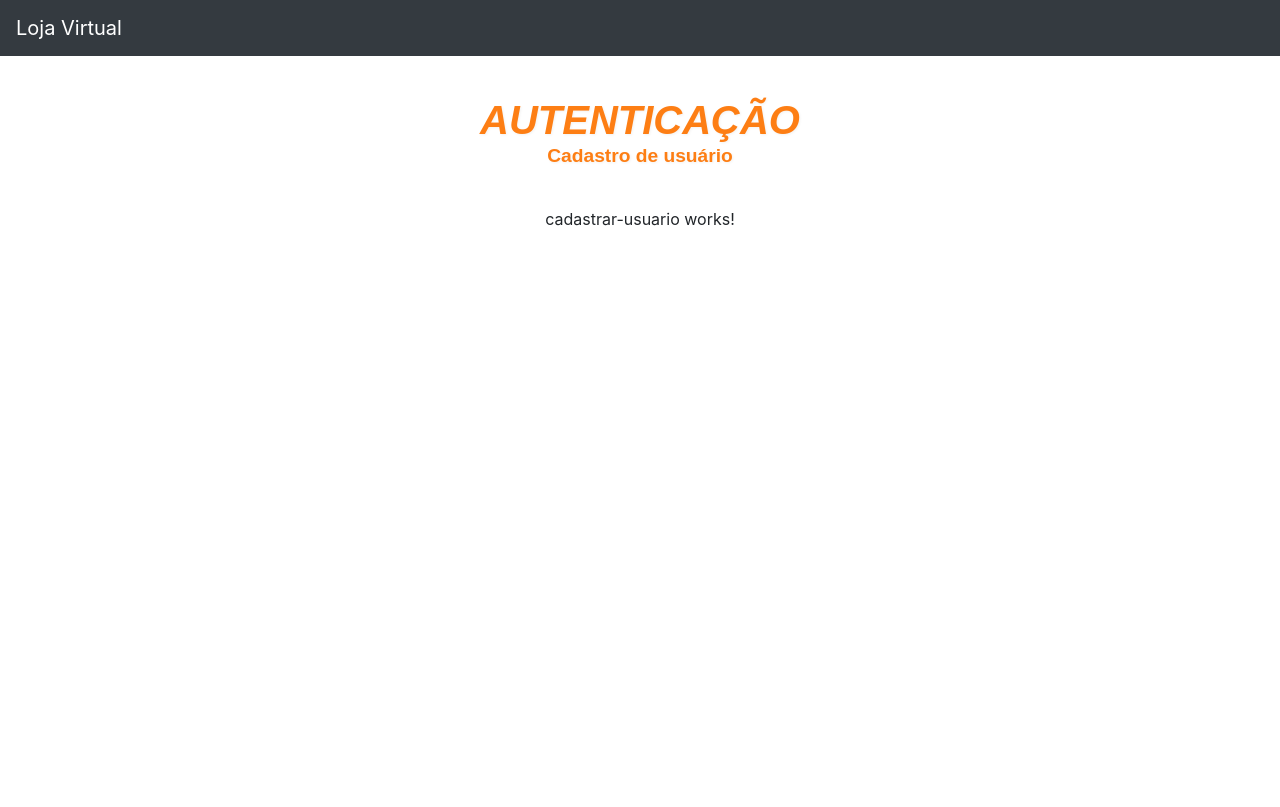
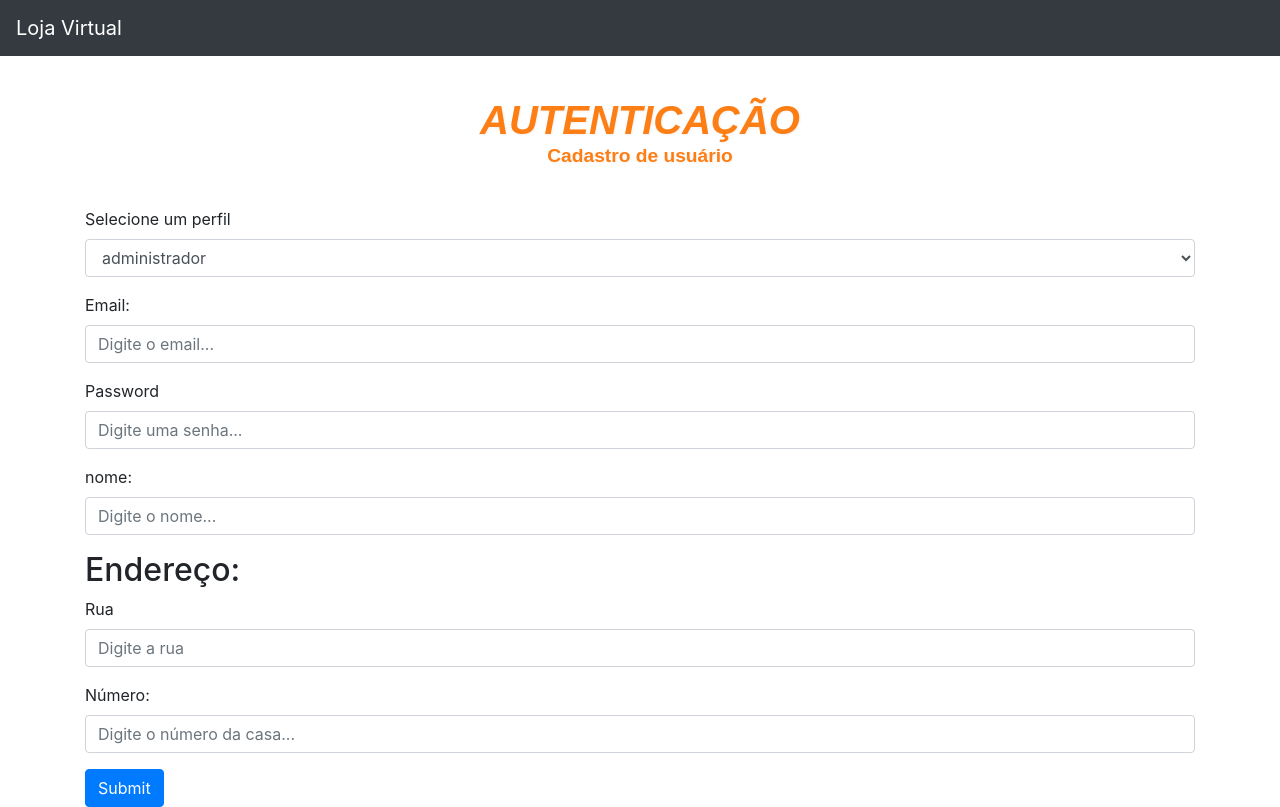
Before and after one commit to adrianlemess/lojaDeCarros, an Angular app: page /cadastrar-usuario in a window 1280 px wide. Built offline with nearby package versions, Linux system fonts and the light colour scheme.

Commit message:
ultimas atualizações

```diff
--- a/src/app/admin/admin.module.ts
+++ b/src/app/admin/admin.module.ts
@@ -5,6 +5,7 @@ import { ListarClientesComponent } from './listar-clientes/listar-clientes.compo
 import { DetalhesClienteComponent } from './detalhes-cliente/detalhes-cliente.component';
 import { AdminRoutingModule } from './admin-routing.module';
 import { SharedModule } from '../shared/shared.module';
+import { FormsModule, ReactiveFormsModule } from '../../../node_modules/@angular/forms';
 
 @NgModule({
   imports: [
--- a/src/app/authentication/authentication.module.ts
+++ b/src/app/authentication/authentication.module.ts
@@ -3,7 +3,7 @@ import { CommonModule } from '@angular/common';
 import { LoginComponent } from './login/login.component';
 import { CadastrarUsuarioComponent } from './cadastrar-usuario/cadastrar-usuario.component';
 import { SharedModule } from '../shared/shared.module';
-import { FormsModule } from '@angular/forms';
+import { FormsModule, ReactiveFormsModule } from '@angular/forms';
 import { RouterModule } from '../../../node_modules/@angular/router';
 
 @NgModule({
@@ -11,7 +11,8 @@ import { RouterModule } from '../../../node_modules/@angular/router';
     CommonModule,
     SharedModule,
     FormsModule,
-    RouterModule
+    RouterModule,
+    ReactiveFormsModule
   ],
   declarations: [LoginComponent, CadastrarUsuarioComponent],
   exports: [LoginComponent, CadastrarUsuarioComponent]
--- a/src/app/authentication/cadastrar-usuario/cadastrar-usuario.component.html
+++ b/src/app/authentication/cadastrar-usuario/cadastrar-usuario.component.html
@@ -3,7 +3,47 @@
 titulo="Autenticação"
 subtitulo="Cadastro de usuário"
 >
-<p>
-  cadastrar-usuario works!
-</p>
+<form [formGroup]="usuarioForm" (submit)="onSubmit()">
+    <div class="form-group">
+        <label for="perfis">Selecione um perfil</label>
+        <select formControlName="perfil" class="form-control" id="perfis">
+          <option *ngFor="let perfil of arrayPerfis">{{ perfil }}</option>
+        </select>
+      </div>
+    <div class="form-group">
+      <label for="email">Email: </label>
+      <input formControlName="email" type="email" class="form-control" id="email"  placeholder="Digite o email...">
+
+    </div>
+    <div class="form-group">
+      <label for="password">Password</label>
+      <input formControlName="password" type="password" class="form-control" id="password" placeholder="Digite uma senha...">
+    </div>
+
+    <div class="form-group">
+        <label for="nome">nome: </label>
+        <input formControlName="nome" type="text" class="form-control" id="nome"  placeholder="Digite o nome...">
+        <app-erros-form
+        *ngIf="getErrosPorCampo('nome') && usuarioForm.status === 'submited'"
+        [erros]="getErrosPorCampo('nome')"
+        ></app-erros-form>
+      </div>
+    <div formGroupName="endereco">
+        <h2>
+            Endereço:
+          </h2>
+          <div class="form-group">
+              <label for="rua">Rua</label>
+              <input formControlName="rua" type="text" class="form-control" id="rua" placeholder="Digite a rua">
+            </div>
+
+            <div class="form-group">
+                <label for="numero">Número: </label>
+                <input formControlName="numero" type="number" class="form-control" id="numero"  placeholder="Digite o número da casa...">
+            </div>
+    </div>
+
+    <button type="submit" class="btn btn-primary">Submit</button>
+  </form>
+
 </app-secao>
--- a/src/app/authentication/cadastrar-usuario/cadastrar-usuario.component.scss
+++ b/src/app/authentication/cadastrar-usuario/cadastrar-usuario.component.scss
@@ -0,0 +1,3 @@
+form {
+  text-align: left;
+}
--- a/src/app/authentication/cadastrar-usuario/cadastrar-usuario.component.ts
+++ b/src/app/authentication/cadastrar-usuario/cadastrar-usuario.component.ts
@@ -1,4 +1,6 @@
 import { Component, OnInit } from '@angular/core';
+import { FormControl, FormGroup, FormBuilder, Validators, ValidationErrors } from '../../../../node_modules/@angular/forms';
+import { PerfilUsuarioEnum } from '../../shared/models';
 
 @Component({
   selector: 'app-cadastrar-usuario',
@@ -7,9 +9,77 @@ import { Component, OnInit } from '@angular/core';
 })
 export class CadastrarUsuarioComponent implements OnInit {
 
-  constructor() { }
+  constructor(private _fb: FormBuilder) { }
+  public usuarioForm: FormGroup;
+  public arrayPerfis = [
+    PerfilUsuarioEnum.ADMINISTRADOR,
+    PerfilUsuarioEnum.CLIENTE
+  ];
+  ngOnInit() {
+    this.inicializarFormulario();
+    // Só para testar um possível pre carregamento de dados vindo de um serviço ok MAX?
+    // this.carregarDados();
+    // ValueChanges -> Escutar mudanças dinamicamente do formulario e tomar uma açao
+    // this.usuarioForm.valueChanges
 
-  ngOnInit() {
+   // Escutar mudança de status e aplicar açao
+    // this.usuarioForm.statusChanges
+    //   .subscribe((status) => {
+    //     if (status.IsValid) {
+    //       // Chama a api
+    //     }
+    // });
+
   }
 
+  inicializarFormulario() {
+    this.usuarioForm =
+      this._fb.group({
+        perfil: [''],
+        nome: ['', [
+          Validators.required,
+          Validators.minLength(10)
+        ]],
+        email: [''],
+        password: [''],
+        endereco: this._fb.group({
+          rua: [''],
+          numero: ['']
+        })
+      });
+  }
+
+  carregarDados() {
+    this.usuarioForm.setValue({
+      nome: 'Adrian',
+      password: '',
+      perfil: PerfilUsuarioEnum.ADMINISTRADOR,
+      email: 'adrianlemess@gmail.com',
+      endereco: {
+        rua: '',
+        numero: ''
+      }
+    });
+  }
+
+  atualizarCampo(nomeDoCampo, valor) {
+    this.usuarioForm.patchValue({
+      [nomeDoCampo]: valor
+    });
+  }
+
+  onSubmit() {
+    if (!this.usuarioForm.valid) {
+      alert('campos inválidos');
+    }
+
+    console.log('erros por campo', this.usuarioForm.controls['nome'].errors);
+    console.log('valores', this.usuarioForm.value);
+    console.log('IsValid', this.usuarioForm.status);
+  }
+
+  getErrosPorCampo(formControlName) {
+    return [this.usuarioForm.controls[formControlName]
+      .errors];
+  }
 }
--- /dev/null
+++ b/src/app/shared/components/erros-form/erros-form.component.html
@@ -0,0 +1,5 @@
+<div class="erros">
+  <div *ngFor="let erro of erros" class="erros-detalhes">
+    {{ getMensagensDeErro(erro) }}
+  </div>
+</div>
--- /dev/null
+++ b/src/app/shared/components/erros-form/erros-form.component.scss
@@ -0,0 +1,4 @@
+.erros-detalhes {
+  color: red;
+  font-size: 0.8em;
+}
--- /dev/null
+++ b/src/app/shared/components/erros-form/erros-form.component.ts
@@ -0,0 +1,24 @@
+import { Component, OnInit, Input } from '@angular/core';
+import { mensagemErros } from './erros-mensagens';
+
+@Component({
+  selector: 'app-erros-form',
+  templateUrl: './erros-form.component.html',
+  styleUrls: ['./erros-form.component.scss']
+})
+export class ErrosFormComponent implements OnInit {
+  @Input()
+  public erros: any[] = [];
+
+  constructor() { }
+
+  ngOnInit() {
+    console.log('onInit', this.erros);
+  }
+
+  getMensagensDeErro(erro) {
+    const index = Object.keys(erro)[0];
+    return mensagemErros[index] || erro.value;
+  }
+
+}
--- /dev/null
+++ b/src/app/shared/components/erros-form/erros-mensagens.ts
@@ -0,0 +1,4 @@
+export const mensagemErros = {
+  'required': 'Campo Obrigatório de Preenchimento',
+  'minlength': 'Informe o limite minimo de caracteres'
+};
```
Also changed, not shown: src/app/shared/shared.module.ts (+5 -2 lines), 1 other file (tests, documents, lock files or other folders).
